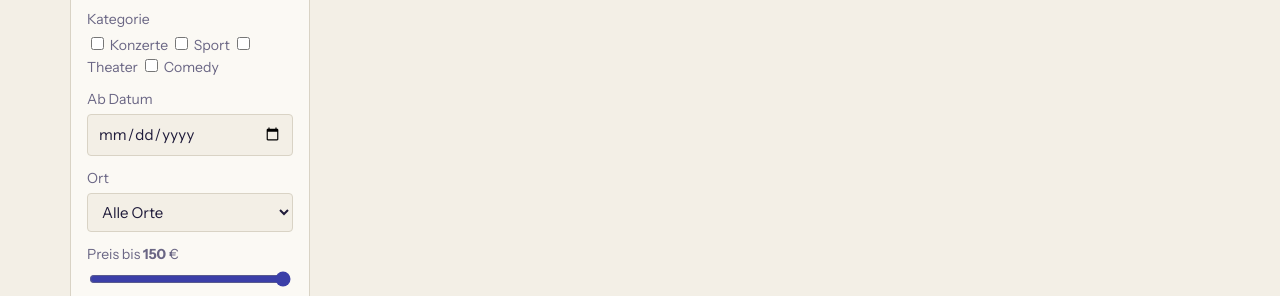
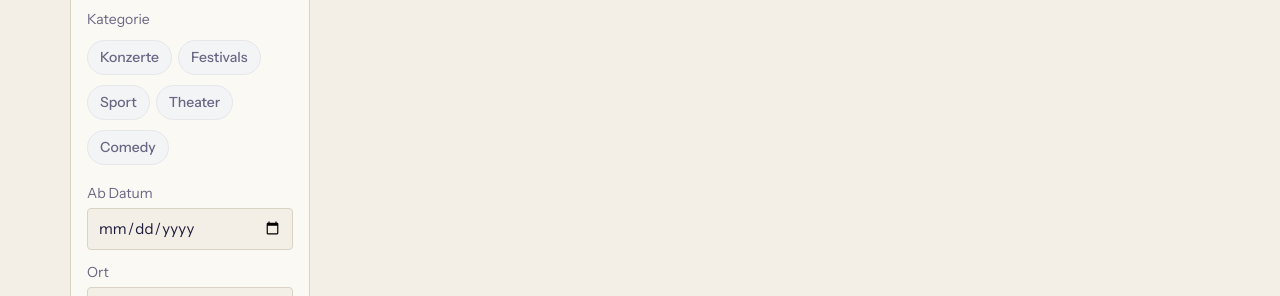
Before and after one commit to Tixify-WWI25A/Tixify_frontend, a plain HTML site: page index.html in a window 1280 px wide. Shown: the part 484-780 px from the top of the page. Drawn offline with Linux system fonts and the light colour scheme; no server answers.

Commit message:
Convert category filter to chips and add Festivals

```diff
--- a/index.html
+++ b/index.html
@@ -53,12 +53,14 @@
           <label for="filter-title">Name</label>
           <input type="text" id="filter-title" placeholder="z. B. Lumen" />
 
+          <!-- Moderne Filter-Chips in der Sidebar -->
           <label>Kategorie</label>
-          <div style="margin-bottom: 10px">
-            <label><input type="checkbox" value="Konzerte" /> Konzerte</label>
-            <label><input type="checkbox" value="Sport" /> Sport</label>
-            <label><input type="checkbox" value="Theater" /> Theater</label>
-            <label><input type="checkbox" value="Comedy" /> Comedy</label>
+          <div class="category-filter-group">
+            <label class="category-chip"><input type="checkbox" value="Konzerte" /> Konzerte</label>
+            <label class="category-chip"><input type="checkbox" value="Festivals" /> Festivals</label>
+            <label class="category-chip"><input type="checkbox" value="Sport" /> Sport</label>
+            <label class="category-chip"><input type="checkbox" value="Theater" /> Theater</label>
+            <label class="category-chip"><input type="checkbox" value="Comedy" /> Comedy</label>
           </div>
 
           <label for="filter-date">Ab Datum</label>
```
